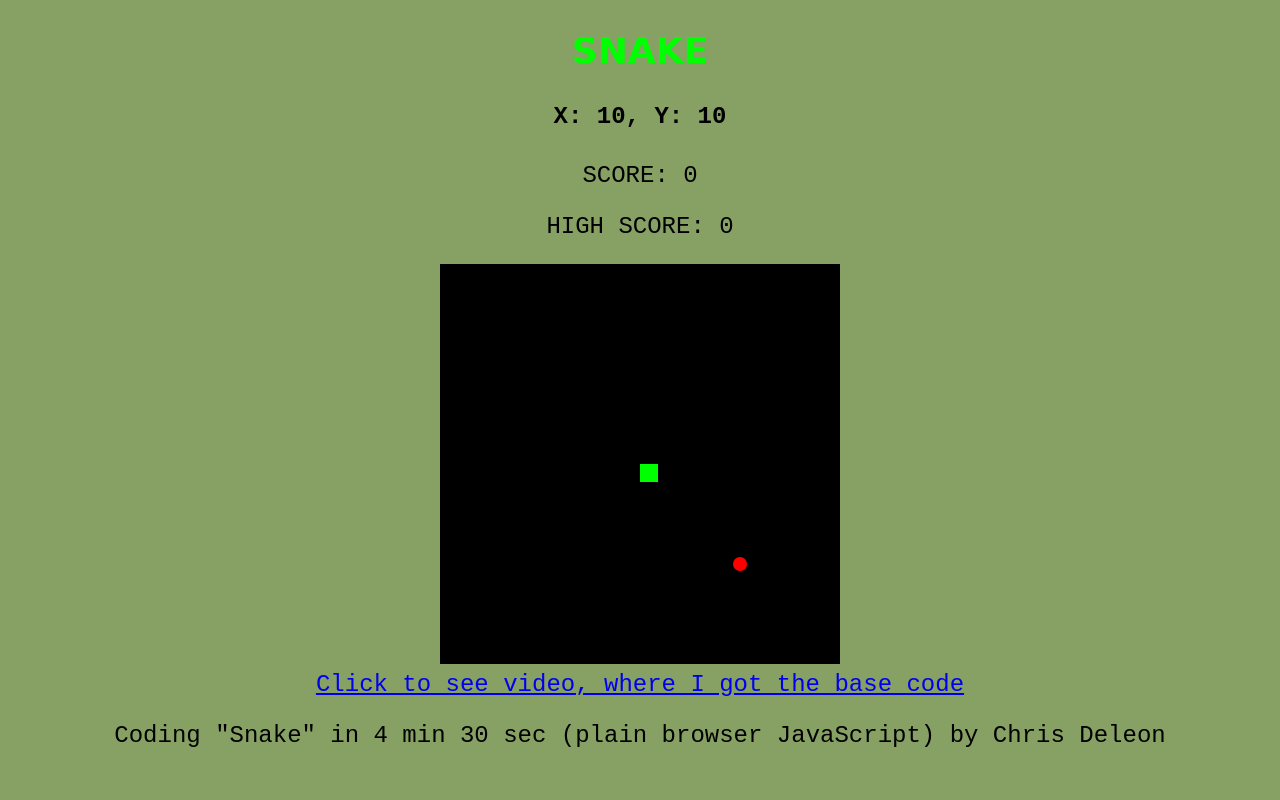
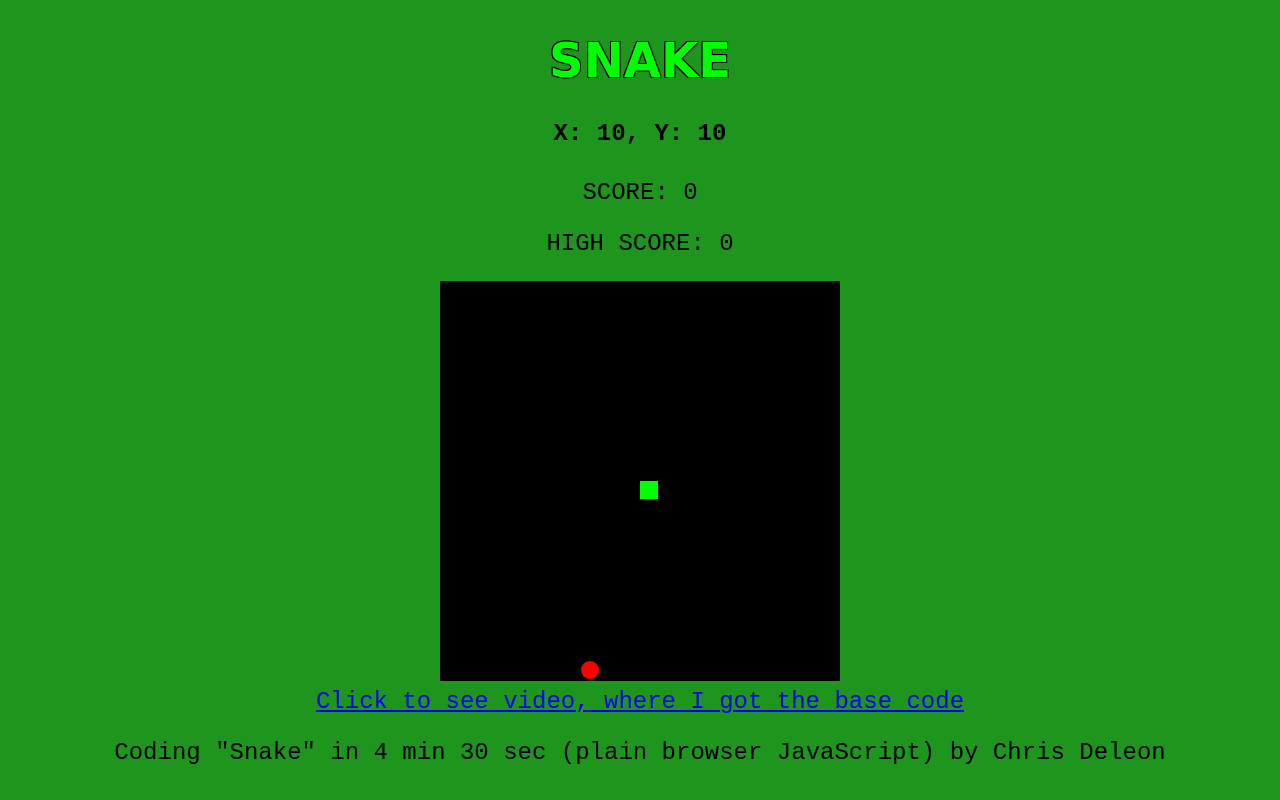
Before and after one commit to TBukowski/snake, a plain HTML site: page index.html in a window 1280 px wide. Drawn offline with Linux system fonts and the light colour scheme.

Commit message:
made background change green tones, aligned apple with snake path

```diff
--- a/index.html
+++ b/index.html
@@ -11,7 +11,7 @@
 
 
   <body>
-    <h2>SNAKE</h2>
+    <h1>SNAKE</h1>
     <h4 class="heading">a</h4>
     <p>SCORE: <span id="score"></span></p>
     <p>HIGH SCORE: <span id="hiScore"></span></p>
--- a/script.js
+++ b/script.js
@@ -2,15 +2,16 @@ window.onload=function() {
     canv=document.getElementById("gc");
     ctx=canv.getContext("2d");
     document.addEventListener("keydown",keyPush);
-    setInterval(game,1000/15);
+    setInterval(game,1000/9);
 
 }
-let px=py=10;
-let gs=tc=20;
-let ax=ay=15;
-let xv=yv=0;
-let trail=[];
-let tail = 1;
+
+let px=py=10; // initial snake position
+let gs=tc=20; // game board (grid size/tile count)
+let ax=ay=10; // intial apple position
+let xv=yv=0; // velocity of apple, 0 = static
+let trail=[]; // empty array for the snake body to grow in
+let tail = 1; // gives the snake 1 square starting out
 let highScore = 0; // Ty's work
 
 
@@ -50,9 +51,15 @@ function game() {
         ay=Math.floor(Math.random()*tc);
     }
     ctx.fillStyle = 'red';
-    //ctx.fillRect(ax*gs,ay*gs,gs-2,gs-2);
+    // ctx.fillRect(ax*gs,ay*gs,gs-2,gs-2);
+
+    // changes "apple" from square to circle
     ctx.beginPath(); //Ty's work
-    ctx.arc(ax*gs, ay*gs, 7, 0, 2* Math.PI); //Ty's work
+    // ctx.arc(ax*gs, ay*gs, 7, 0, 2* Math.PI); //Ty's work
+    ctx.arc(ax*gs+10, ay*gs+9, 9, 0, 2* Math.PI); //Ty's work - makes the apple more aligned with the path of the snake
+
+    //TRY TO ADD APPLE IMAGE - MAYBE COMPONENT?
+
 
     ctx.fill();
     ctx.strokeStyle = 'red';
@@ -61,13 +68,16 @@ function game() {
 
     // DYNAMIC BACKGROUND BASED ON SNAKE POSITION (px/py)
     let heading = document.querySelector('.heading'); // coordinates in header
-    // adjust possible ranges to get prefered colors
-    document.body.style.backgroundColor = 'rgb(' + (px*10+35) + ',' + (py*11+50) + ',' + (px*py) +')';
     heading.textContent = `X: ${px}, Y: ${py}`;
 
+    // adjust possible ranges to get prefered colors
+    document.body.style.backgroundColor = `rgb(${px+20},${px*py+50},${py+20})`;
+
+    // sets a score
     score = trail.length-1; //Ty's work
     document.getElementById("score").innerHTML = score; //Ty's work
 
+    // keeps a high score for the session
     if(score > parseInt(highScore)){  //Ty's work
        localStorage.setItem('storedHighScore', score);
     } else {
@@ -78,6 +88,7 @@ function game() {
 
     document.getElementById("hiScore").innerHTML = highScore; //Ty's work
 }
+
 function keyPush(evt) {
     switch(evt.keyCode) {
         case 37:
--- a/style.css
+++ b/style.css
@@ -14,8 +14,13 @@ body {
 
 
 
-  h2 {
+  h1 {
     color: lime;
     font-family: cursive;
     text-align: center;
+    text-shadow:
+      -1px -1px 0 #000,
+      1px -1px 0 #000,
+      -1px 1px 0 #000,
+      1px 1px 0 #000;
   }
```
